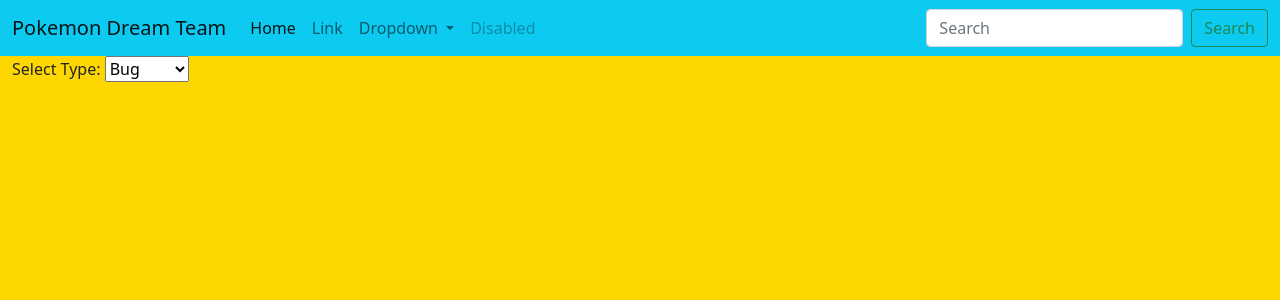
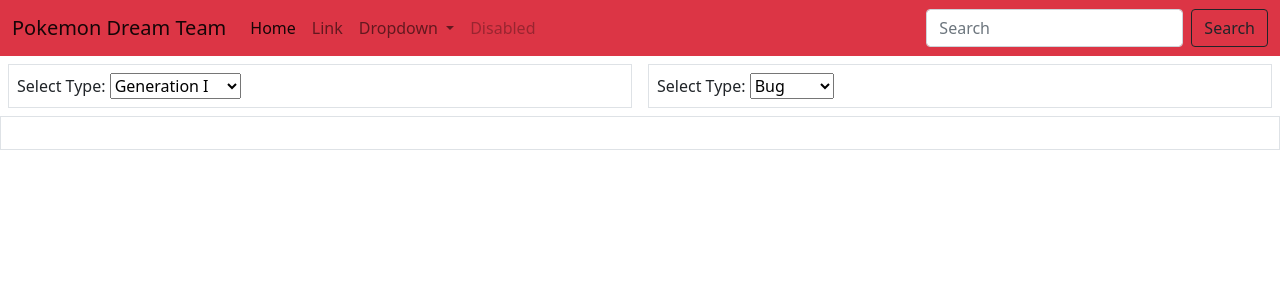
Before and after one commit to kelseyv4/Group-Project-2, a Flask app: page /api/intra_type_comparison in a window 1280 px wide. Shown: the top 300 px of the page. Run offline with Flask 2, Linux system fonts and the light colour scheme; data that the repository does not hold is empty; some libraries are stand-ins or nearby versions.

Commit message:
style changes to html and plotly chart

```diff
--- a/static/css/style.css
+++ b/static/css/style.css
@@ -1,3 +1,3 @@
 body {
-    background-color: gold;
+    background-color: white;
 }
--- a/static/js/main.js
+++ b/static/js/main.js
@@ -1,188 +1,18 @@
 function init() {
-    // loadData()
     d3.json("/api/notes/postgres").then(data => {
         var poke_data = data
         console.log(poke_data)
 
     buildChart(poke_data)
 
-    // eventHandler()
+    eventHandler()
 
     })
 }
 
-// function buildChart(data) {
-//     var name = ["N/A"]
-//     var atk = [0]
-//     var def = [0]
-//     var hp = [0]
-//     var spatk = [0]
-//     var spdef = [0]
-//     var spd = [0]
-
-//     var trace1 = {
-//         type: 'scatter',
-//         x: atk,
-//         y: name,
-//         mode: 'markers',
-//         name: 'Attack',
-//         marker: {
-//         color: 'rgba(204, 0, 0, 0.50)',
-//         line: {
-//             color: 'rgba(156, 165, 196, 1.0)',
-//             width: 1,
-//         },
-//         symbol: 'diamond-open',
-//         size: 16
-//         }
-//     };
-
-//     var trace2 = {
-//         type: 'scatter',
-//         x: def,
-//         y: name,
-//         mode: 'markers',
-//         name: 'Defense',
-//         marker: {
-//         color: 'rgba(0, 0, 204, .50)',
-//         line: {
-//             color: 'rgba(156, 165, 196, 1.0)',
-//             width: 1,
-//         },
-//         symbol: 'square-open',
-//         size: 16
-//         }
-//     };
-
-//     var trace3 = {
-//         type: 'scatter',
-//         x: hp,
-//         y: name,
-//         mode: 'markers',
-//         name: 'Hit Points',
-//         marker: {
-//         color: 'rgba(0, 204, 0, 0.50)',
-//         line: {
-//             color: 'rgba(156, 165, 196, 1.0)',
-//             width: 1,
-//         },
-//         symbol: 'cross-open',
-//         size: 16
-//         }
-//     };
-
-//     var trace4 = {
-//         type: 'scatter',
-//         x: spatk,
-//         y: name,
-//         mode: 'markers',
-//         name: 'Special Attack',
-//         marker: {
-//         color: 'rgba(204, 204, 0, 0.50)',
-//         line: {
-//             color: 'rgba(156, 165, 196, 1.0)',
-//             width: 1,
-//         },
-//         symbol: 'star-diamond-open',
-//         size: 16
-//         }
-//     };
-
-//     var trace5 = {
-//         type: 'scatter',
-//         x: spdef,
-//         y: name,
-//         mode: 'markers',
-//         name: 'Special Defense',
-//         marker: {
-//         color: 'rgba(204, 0, 204, 0.50)',
-//         line: {
-//             color: 'rgba(156, 165, 196, 1.0)',
-//             width: 1,
-//         },
-//         symbol: 'star-square-open',
-//         size: 16
-//         }
-//     };
-
-//     var trace6 = {
-//         type: 'scatter',
-//         x: spd,
-//         y: name,
-//         mode: 'markers',
-//         name: 'Speed',
-//         marker: {
-//         color: 'rgba(0, 204, 204, 0.50)',
-//         line: {
-//             color: 'rgba(156, 165, 196, 1.0)',
-//             width: 1,
-//         },
-//         symbol: 'circle-open',
-//         size: 16
-//         }
-//     };
-
-//     var data = [trace1,trace2,trace3,trace4,trace5,trace6]
-
-//     layout = {
-//         title:"Intra-Type Stat Comparison",
-//         xaxis: {
-//             showgrid: false,
-//             showline: true,
-//             linecolor: 'rgb(102, 102, 102)',
-//             titlefont: {
-//                 font: {
-//                 color: 'rgb(204, 204, 204)'
-//                 }
-//             },
-//             tickfont: {
-//                 font: {
-//                 color: 'rgb(102, 102, 102)'
-//                 }
-//             },
-//             autotick: false,
-//             dtick: 10,
-//             ticks: 'outside',
-//             tickcolor: 'rgb(102, 102, 102)'
-//             },
-//         margin: {
-//             l: 140,
-//             r: 40,
-//             b: 50,
-//             t: 80
-//             },
-//         legend: {
-//             font: {
-//                 size: 10,
-//             },
-//             yanchor: 'middle',
-//             xanchor: 'right'
-//             },
-//         width: 600,
-//         height: 600,
-//         paper_bgcolor: 'rgb(254, 247, 234)',
-//         plot_bgcolor: 'rgb(254, 247, 234)',
-//         hovermode: 'closest'
-//         };
-
-//     Plotly.newPlot("chart",data,layout)
-// }
-
 function buildChart(data) {
     var dropdown = d3.select("#type_menu")
     var menu_type = dropdown.property("value")
-
-    // console.log(menu_type)
-
-    // var type1 = [data[0].type1]
-    // var type2 = [data[0].type2]
-    // var name = [data[0].name]
-    // var atk = [String(data[0].attack)]
-    // var def = [String(data[0].defense)]
-    // var hp = [String(data[0].hp)]
-    // var spatk = [String(data[0].sp_attack)]
-    // var spdef = [String(data[0].sp_defense)]
-    // var spd = [String(data[0].speed)]
 
     var name = []
     var atk = []
@@ -311,7 +141,7 @@
     var data = [trace1,trace2,trace3,trace4,trace5,trace6]
 
     layout = {
-        title:"Intra-Type Stat Comparison",
+
         xaxis: {
             showgrid: false,
             showline: true,
@@ -344,10 +174,10 @@
             yanchor: 'middle',
             xanchor: 'right'
             },
-        width: 600,
-        height: 600,
-        paper_bgcolor: 'rgb(254, 247, 234)',
-        plot_bgcolor: 'rgb(254, 247, 234)',
+        width: 1110,
+        height: 2000,
+        paper_bgcolor: 'rgb(255, 255, 255)',
+        plot_bgcolor: 'rgb(255, 255, 255)',
         hovermode: 'closest'
         };
 
@@ -356,10 +186,22 @@
 }
 
 function eventHandler() {
-    var dropdown_item = d3.select(".dropdown-item")
-    var menu_type = dropdown_item.property("value")
+    var dropdown = d3.select("#type_menu")
+    var menu_type = dropdown.property("value")
+    console.log(menu_type)
 
-    dropdown_item.on("change",updateChart(menu_type))
+    dropdown.on("change",updateChart())
+}
+
+function updateChart() {
+    d3.json("/api/notes/postgres").then(data => {
+        var poke_data = data
+
+    var chart = d3.select("#chart")
+    chart.html("")
+
+    buildChart(poke_data)
+    })
 }
 
 init()
--- a/templates/intra_type.html
+++ b/templates/intra_type.html
@@ -10,14 +10,14 @@
 
         <link rel="stylesheet" href="/static/css/style.css">
 
-        <script src="https://d3js.org/d3.v7.min.js"></script>
+        <script src="https://d3js.org/d3.v5.min.js"></script>
 
         <title>Intra-Type Comparison</title>
     </head>
 
     <body>
 
-      <nav class="navbar navbar-expand-lg navbar-light bg-info">
+      <nav class="navbar navbar-expand-lg navbar-light bg-danger">
         <div class="container-fluid">
           <a class="navbar-brand" href="#">Pokemon Dream Team</a>
           <button class="navbar-toggler" type="button" data-bs-toggle="collapse" data-bs-target="#navbarSupportedContent" aria-controls="navbarSupportedContent" aria-expanded="false" aria-label="Toggle navigation">
@@ -48,35 +48,32 @@
             </ul>
             <form class="d-flex">
               <input class="form-control me-2" type="search" placeholder="Search" aria-label="Search">
-              <button class="btn btn-outline-success" type="submit">Search</button>
+              <button class="btn btn-outline-dark" type="submit">Search</button>
             </form>
           </div>
         </div>
       </nav>
 
       <div class="container-fluid">
-        <!-- <div class="row">
-          <div class="col">
-            <div class="dropdown">
-              <button class="btn btn-danger dropdown-toggle" type="button" id="dropdownMenuButton1" data-bs-toggle="dropdown" aria-expanded="false">
-                Generation
-              </button>
-              <ul class="dropdown-menu" aria-labelledby="dropdownMenuButton1" onchange="buildChart(this.value)">
-                <li><a class="dropdown-item" value="1">Generation I</li>
-                <li><a class="dropdown-item" value="2">Generation II</li>
-                <li><a class="dropdown-item" value="3">Generation III</li>
-                <li><a class="dropdown-item" value="4">Generation IV</li>
-                <li><a class="dropdown-item" value="5">Generation V</li>
-                <li><a class="dropdown-item" value="6">Generation VI</li>
-                <li><a class="dropdown-item" value="7">Generation VII</li>
-              </ul>
-            </div>
-          </div> -->
-
-          <div class="col">
+        <div class="row">
+          <div class="col float-start border m-2 p-2">
             <label for="type">Select Type:</label>
 
-            <select name="type" id="type_menu">
+              <select name="type" id="gen_menu" onchange="updateChart(this.value)">
+                <option value="1">Generation I</option>
+                <option value="2">Generation II</option>
+                <option value="3">Generation III</option>
+                <option value="4">Generation IV</option>
+                <option value="5">Generation V</option>
+                <option value="6">Generation VI</option>
+                <option value="7">Generation VII</option>
+              </select>
+          </div>
+
+          <div class="col float-end border m-2 p-2">
+            <label for="type">Select Type:</label>
+
+            <select name="type" id="type_menu" onchange="updateChart(this.value)">
               <option value="bug">Bug</option>
               <option value="dark">Dark</option>
               <option value="dragon">Dragon</option>
@@ -95,40 +92,14 @@
               <option value="rock">Rock</option>
               <option value="steel">Steel</option>
               <option value="water">Water</option>
-
             </select>
-            <!-- <div class="dropdown"> -->
-              <!-- <button class="btn btn-danger dropdown-toggle" type="button" id="dropdownMenuButton1" data-bs-toggle="dropdown" aria-expanded="false">
-                Type
-              </button>
-              <ul class="dropdown-menu" aria-labelledby="dropdownMenuButton1" >
-                <li><a class="dropdown-item" value="bug" onchange="updateChart(this.value)">Bug</li>
-                <li><a class="dropdown-item" value="dark" onchange="updateChart(this.value)">Dark</li>
-                <li><a class="dropdown-item" value="dragon" onchange="updateChart(this.value)">Dragon</li>
-                <li><a class="dropdown-item" value="electric" onchange="updateChart(this.value)">Electric</li>
-                <li><a class="dropdown-item" value="fairy" onchange="updateChart(this.value)">Fairy</li>
-                <li><a class="dropdown-item" value="fighting" onchange="updateChart(this.value)">Fighting</li>
-                <li><a class="dropdown-item" value="fire" onchange="updateChart(this.value)">Fire</li>
-                <li><a class="dropdown-item" value="flying" onchange="updateChart(this.value)">Flying</li>
-                <li><a class="dropdown-item" value="ghost" onchange="updateChart(this.value)">Ghost</li>
-                <li><a class="dropdown-item" value="grass" onchange="updateChart(this.value)">Grass</li>
-                <li><a class="dropdown-item" value="ground" onchange="updateChart(this.value)">Ground</li>
-                <li><a class="dropdown-item" value="ice" onchange="updateChart(this.value)">Ice</li>
-                <li><a class="dropdown-item" value="normal" onchange="updateChart(this.value)">Normal</li>
-                <li><a class="dropdown-item" value="poison" onchange="updateChart(this.value)">Poison</li>
-                <li><a class="dropdown-item" value="psychic" onchange="updateChart(this.value)">Psychic</li>
-                <li><a class="dropdown-item" value="rock" onchange="updateChart(this.value)">Rock</li>
-                <li><a class="dropdown-item" value="steel" onchange="updateChart(this.value)">Steel</li>
-                <li><a class="dropdown-item" value="water" onchange="updateChart(this.value)">Water</li> -->
-              </ul>
-            </div>
           </div>
         </div>
       </div>
 
-      <div class="container-fluid">
+      <div class="container-fluid border">
         <div class="row">
-          <div class="col">
+          <div class="col m-2 p-2">
             <div id="chart"></div>
           </div>
         </div>
```
